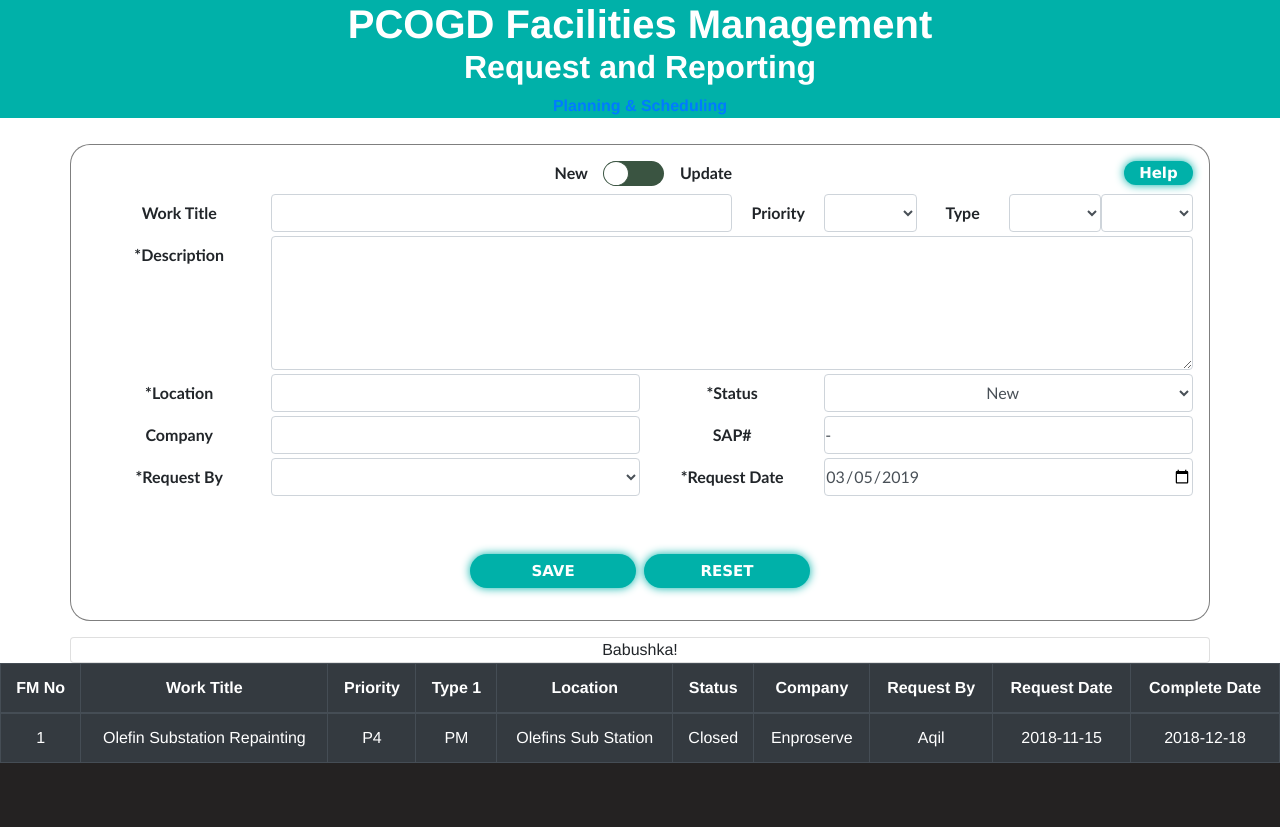
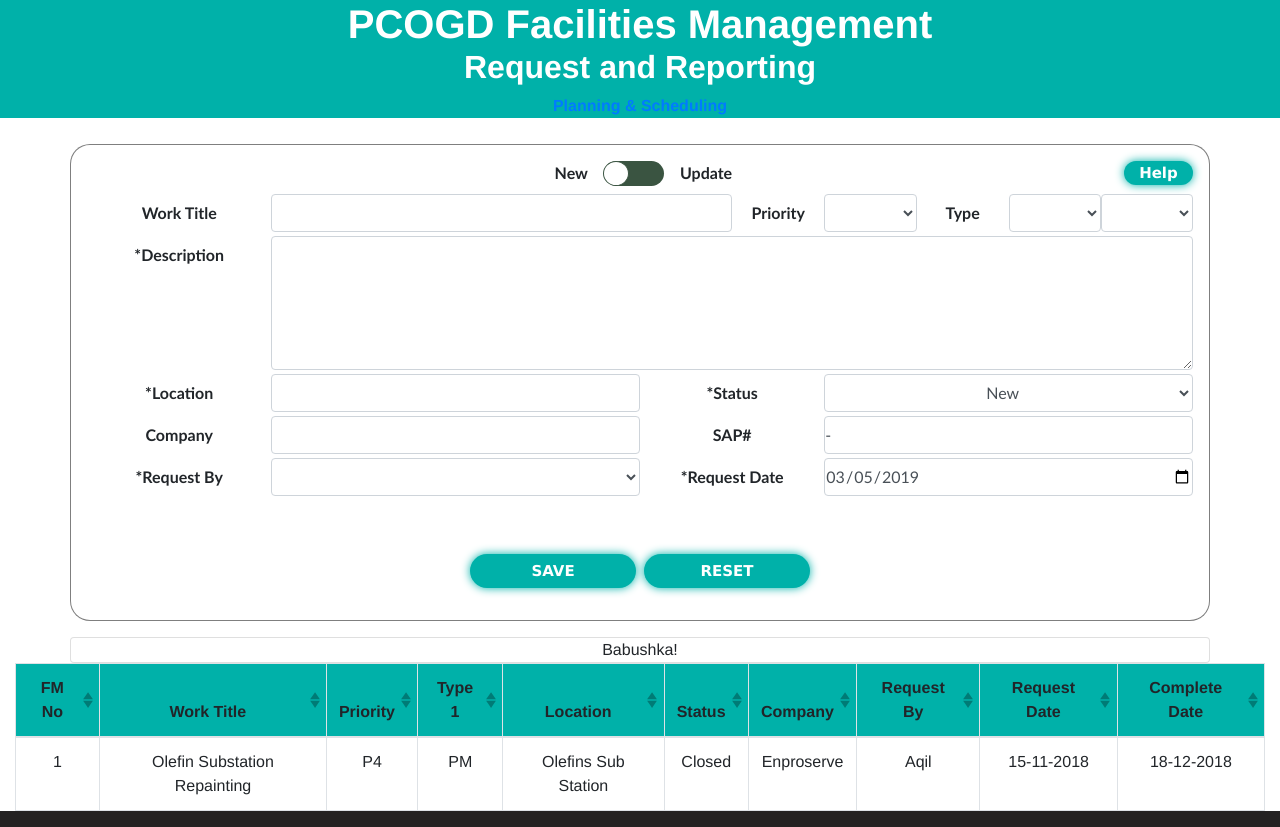
Before and after one commit to teamfmsdev/pcogd-fm, a Vue app in the folder reWritesVue/: page / in a window 1280 px wide. Before the commit the page ends 800 px from the top, so only its background shows below. Built offline with nearby package versions, Linux system fonts and the light colour scheme.

Commit message:
1.Added table components 2.Pre format date before displaying 3.PopulateForm methods

```diff
--- a/reWritesVue/src/components/customTable.vue
+++ b/reWritesVue/src/components/customTable.vue
@@ -1,56 +1,92 @@
 <template>
-<b-table class="tableClassBl"  dark :items="item" bordered :fields="fields"></b-table>
+<b-container fluid>
+  <b-table @row-clicked="populateForm" hover stacked="md" :items="item" bordered :fields="fields"></b-table>
+</b-container>
+
 </template>
 
 <script>
-name="customTable"
+import dayjs from 'dayjs'
+import '@/styles/custom.scss'
+import { mapActions } from 'vuex'
+name = 'customTable'
 export default {
-  data(){
-    return{
-      fields:[
-        {key:"fmNo", label:"FM No"},
-        {key:"wTitle", label:"Work Title"},
-        {key:"prio", label:"Priority"},
-        {key:"t1", label:"Type 1"},
-        {key:"loca", label:"Location"},
-        {key:"stat", label:"Status"},
-        {key:"comp", label:"Company"},
-        {key:"reqBy", label:"Request By"},
-        {key:"reqD", label:"Request Date"},
-        {key:"closD", label:"Complete Date"}
+  data () {
+    return {
+      fields: [
+        { key: 'fmNo', label: 'FM No', sortable: true },
+        { key: 'wTitle', label: 'Work Title', sortable: true },
+        { key: 'prio', label: 'Priority', sortable: true },
+        { key: 't1', label: 'Type 1', sortable: true },
+        { key: 'loca', label: 'Location', sortable: true },
+        { key: 'stat', label: 'Status', sortable: true },
+        { key: 'comp', label: 'Company', sortable: true },
+        { key: 'reqBy', label: 'Request By', sortable: true },
+        { key: 'reqD', label: 'Request Date', formatter: 'dateFormat', sortable: true },
+        { key: 'closD', label: 'Complete Date', formatter: 'dateFormat', sortable: true }
       ]
     }
   },
-  computed:{
-    item:{
-      get(){
-      return this.$store.getters.getTableTtems
+  computed: {
+    item: {
+      get () {
+        return this.$store.getters.getTableTtems
       }
 
+    },
+    getIsLoading: {
+      get () {
+        return this.$store.getters.getIsLoading
+      },
+      set (value) {
+        this.$store.commit('changeIsLoading', value)
+      }
+    },
+    getFormState () {
+      return this.$store.getters.getFormState
     }
   },
-  methods:{
-    hightlightRow:(item,index)=>{
-      console.log("ROW?")
+  methods: {
+    ...mapActions(['updateFormData']),
+    populateForm (index) {
+      if (!this.getFormState) {
+        return
+      }
+
+      this.getIsLoading = true
+      axios.get('http://localhost:80/pcogdfm/rewritesvue/public/server/selectedRetrieve.php',
+        {
+          params: {
+            dataId: index.fmNo
+          }
+        })
+        .then(({ data }) => {
+          let payload
+          for (let column in data) {
+            payload = {
+              field: column,
+              data: data[column]
+            }
+
+            this.updateFormData(payload)
+          }
+          this.getIsLoading = false
+        }).catch(error => {
+          console.log(error)
+          this.getIsLoading = false
+        })
+    },
+    dateFormat (value) {
+      if (value) {
+        return dayjs(new Date(value)).format('DD-MM-YYYY')
+      } else {
+
+      }
     }
   }
 }
 </script>
 
-
 <style lang="scss" scoped>
 
-.tableClassBl{
-  tr{
-    background-color: orange;
-  }
-  tr:hover{
-    background-color:blue;
-  }
-  tbody{
-    tr:hover{
-      background-color:red;
-    }
-  }
-}
 </style>
```
